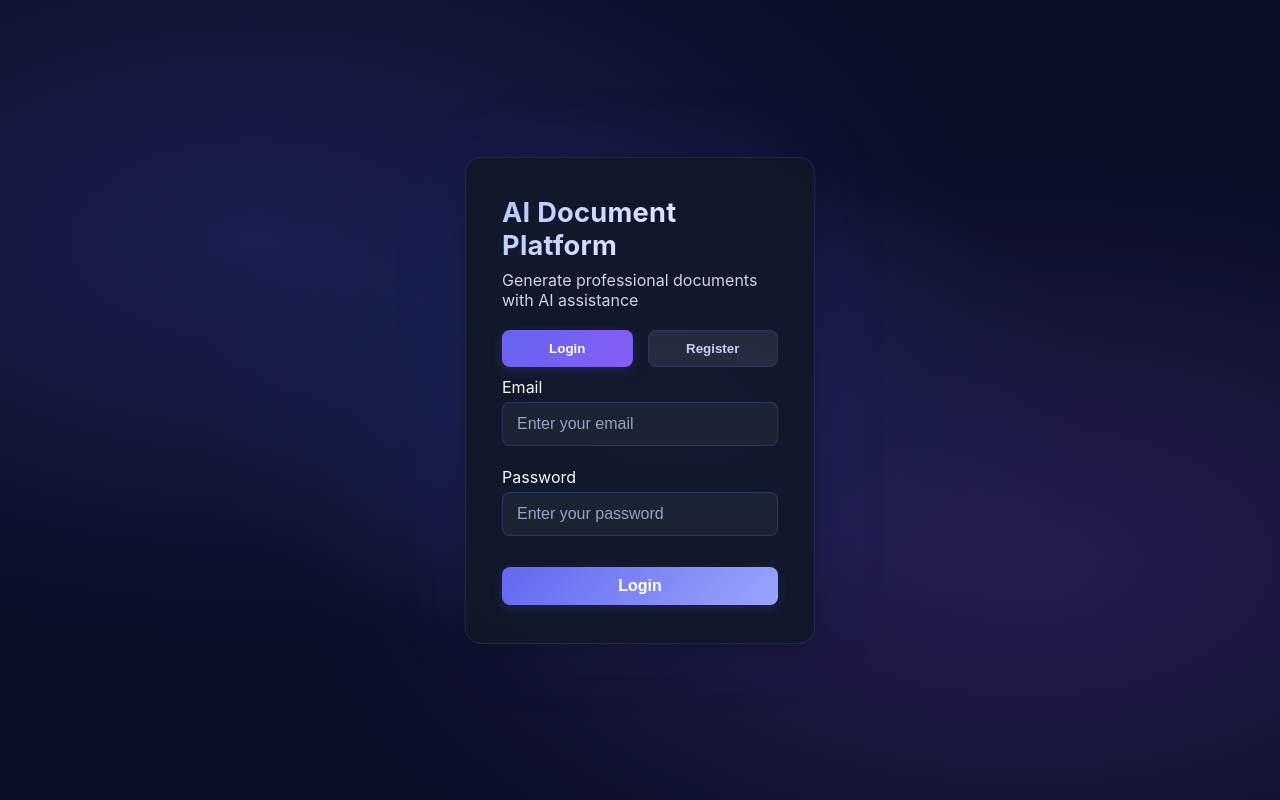
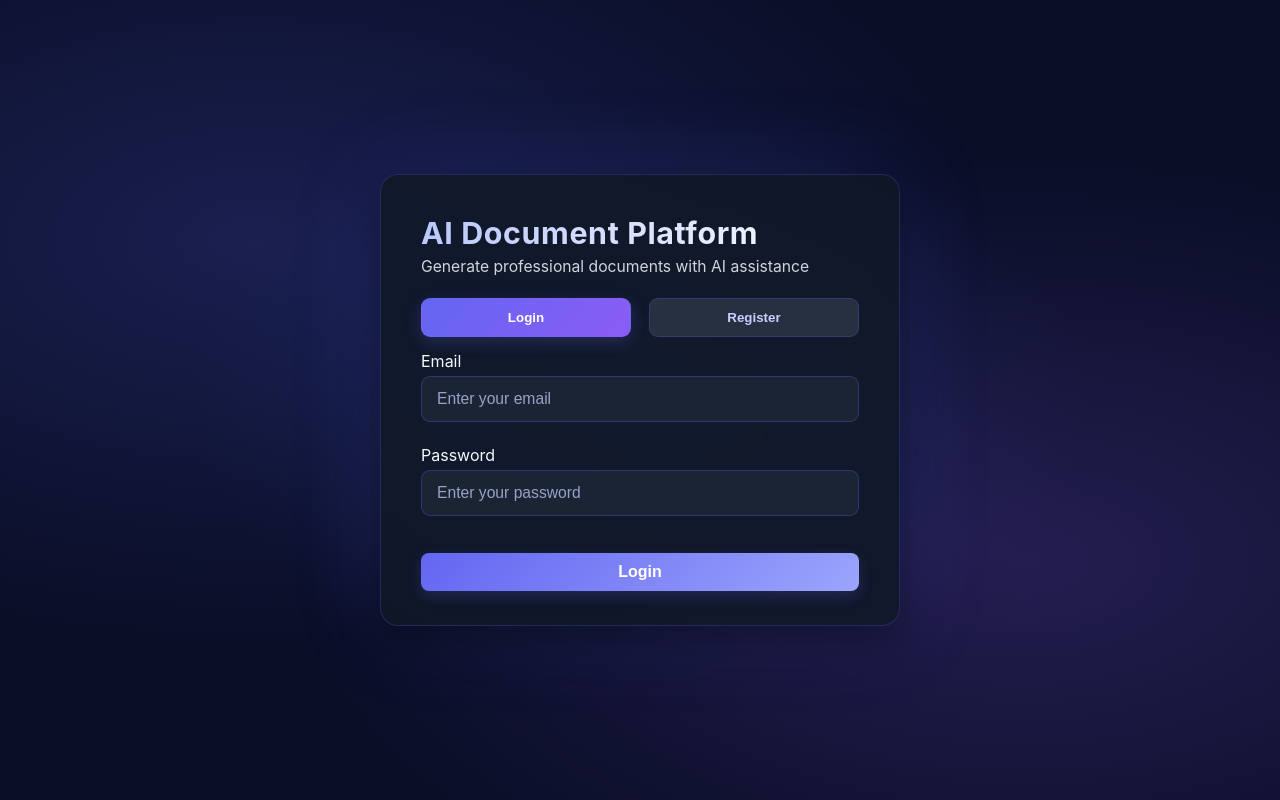
Before and after one commit to Mohd1844/AI-Assisted-Document-Authoring-and-Generation-Platform, a React (Vite) app in the folder frontend/: page / in a window 1280 px wide. Built offline with nearby package versions, Linux system fonts and the light colour scheme.

Commit message:
Improve login layout and widen login box

```diff
--- a/frontend/src/components/Auth/Login.css
+++ b/frontend/src/components/Auth/Login.css
@@ -10,61 +10,70 @@
     radial-gradient(at 50% 50%, rgba(59, 130, 246, 0.1) 0px, transparent 50%);
 }
 
+/* Wider, more prominent card */
 .login-box {
-  background: rgba(17, 24, 39, 0.85);
-  backdrop-filter: blur(10px);
-  border: 1px solid rgba(88, 101, 242, 0.2);
-  border-radius: 16px;
-  box-shadow: 0 8px 32px rgba(0,0,0,0.3), 0 0 80px rgba(88, 101, 242, 0.10);
-  padding: 38px 36px;
-  min-width: 320px;
-  width: 350px;
+  background: rgba(17, 24, 39, 0.88);
+  backdrop-filter: blur(14px);
+  border: 1px solid rgba(88, 101, 242, 0.25);
+  border-radius: 18px;
+  box-shadow: 0 14px 40px rgba(0, 0, 0, 0.45),
+              0 0 90px rgba(88, 101, 242, 0.18);
+  padding: 40px 40px 34px;
+  min-width: 420px;
+  max-width: 520px;
+  width: 100%;
 }
 
+/* Header */
+
 .login-header h1 {
-  background: linear-gradient(135deg, #b6c6fc 0%, #fff 100%);
+  background: linear-gradient(135deg, #b6c6fc 0%, #ffffff 100%);
   -webkit-background-clip: text;
   -webkit-text-fill-color: transparent;
   background-clip: text;
-  margin-bottom: 8px;
-  font-size: 1.7rem;
-  font-weight: bold;
-  letter-spacing: 0.01em;
+  margin-bottom: 6px;
+  font-size: 1.9rem;
+  font-weight: 700;
+  letter-spacing: 0.02em;
 }
 
 .login-header p {
   color: #d1d5db;
-  font-size: 1rem;
+  font-size: 0.98rem;
   margin: 0;
 }
 
+/* Tabs */
+
 .auth-tabs {
   display: flex;
-  gap: 15px;
-  margin: 20px 0 10px 0;
+  gap: 18px;
+  margin: 22px 0 14px 0;
 }
 
 .auth-tabs button {
   flex: 1;
-  padding: 10px 0;
-  background: rgba(55, 65, 81, 0.5);
-  border: 1px solid rgba(88, 101, 242, 0.2);
-  border-radius: 8px;
+  padding: 11px 0;
+  background: rgba(55, 65, 81, 0.6);
+  border: 1px solid rgba(88, 101, 242, 0.25);
+  border-radius: 9px;
   font-weight: 600;
   color: #c7cfff;
   cursor: pointer;
-  transition: all 0.3s ease;
+  transition: all 0.25s ease;
 }
 
 .auth-tabs button.active {
   background: linear-gradient(135deg, #6366f1 0%, #8b5cf6 100%);
-  color: #fff;
+  color: #ffffff;
   border-color: transparent;
-  box-shadow: 0 4px 12px rgba(99,102,241,0.18);
+  box-shadow: 0 5px 16px rgba(99, 102, 241, 0.24);
 }
 
+/* Form */
+
 .form-group {
-  margin-bottom: 16px;
+  margin-bottom: 18px;
 }
 
 .form-group label {
@@ -74,16 +83,17 @@
   font-size: 0.95rem;
 }
 
-input[type="email"], input[type="password"] {
+input[type="email"],
+input[type="password"] {
   width: 100%;
-  padding: 12px 14px;
-  border: 1px solid rgba(88, 101, 242, 0.3);
-  border-radius: 8px;
-  font-size: 1rem;
+  padding: 13px 15px;
+  border: 1px solid rgba(88, 101, 242, 0.32);
+  border-radius: 9px;
+  font-size: 0.98rem;
   margin-bottom: 5px;
-  background: rgba(31, 41, 55, 0.7);
+  background: rgba(31, 41, 55, 0.8);
   color: #f1f5fa;
-  transition: all 0.3s ease;
+  transition: all 0.25s ease;
 }
 
 input[type="email"]::placeholder,
@@ -93,40 +103,44 @@ input[type="password"]::placeholder {
 
 input:focus {
   border-color: #a5b4fc;
-  background: rgba(31, 41, 55, 0.95);
+  background: rgba(31, 41, 55, 0.96);
   outline: none;
-  box-shadow: 0 0 0 3px rgba(99, 102, 241, 0.15);
+  box-shadow: 0 0 0 3px rgba(99, 102, 241, 0.2);
 }
+
+/* Button */
 
 .btn-primary {
   background: linear-gradient(135deg, #667eea 0%, #91a3f5 100%);
-  color: #fff;
+  color: #ffffff;
   border: none;
-  padding: 12px 0;
+  padding: 13px 0;
   width: 100%;
-  border-radius: 8px;
+  border-radius: 9px;
   font-weight: 700;
-  margin-top: 10px;
+  margin-top: 14px;
   cursor: pointer;
-  transition: all 0.3s ease;
-  box-shadow: 0 4px 12px rgba(99, 102, 241, 0.16);
+  transition: all 0.25s ease;
+  box-shadow: 0 5px 14px rgba(99, 102, 241, 0.22);
 }
 
 .btn-primary:hover {
-  transform: translateY(-2px);
-  box-shadow: 0 6px 16px rgba(99, 102, 241, 0.22);
+  transform: translateY(-1.5px);
+  box-shadow: 0 8px 20px rgba(99, 102, 241, 0.3);
 }
 
 .btn-primary:disabled {
-  background: rgba(75, 85, 99, 0.6);
+  background: rgba(75, 85, 99, 0.65);
   color: #9ca3af;
   cursor: not-allowed;
   box-shadow: none;
 }
 
+/* Messages */
+
 .message {
   margin-bottom: 10px;
-  font-size: 1rem;
+  font-size: 0.98rem;
   padding: 10px 14px;
   border-radius: 8px;
   border: 1px solid;
```
